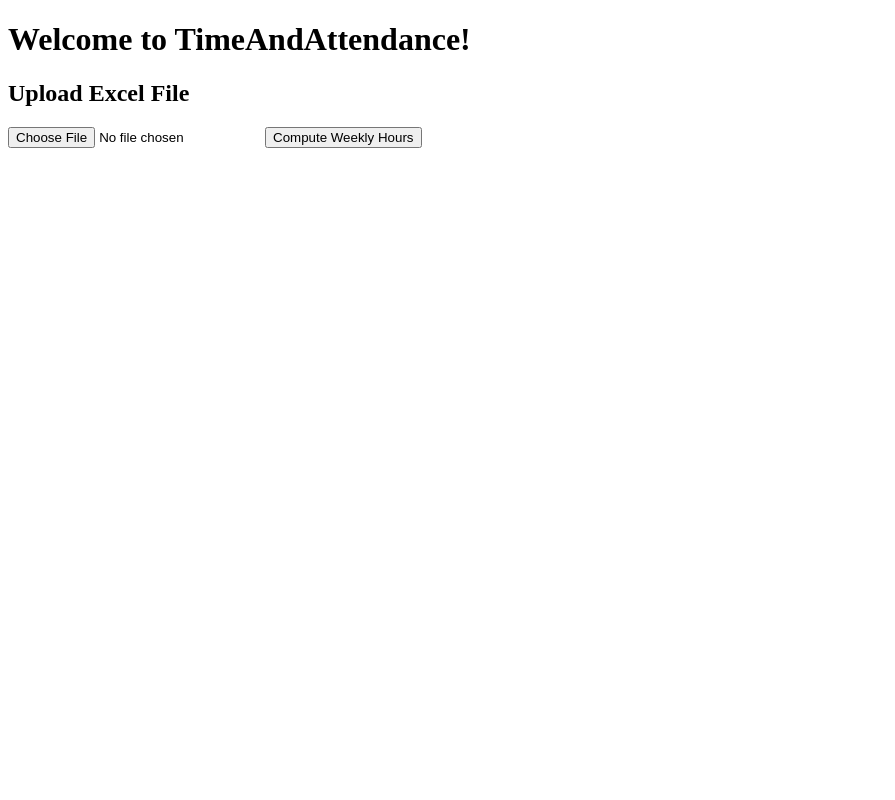
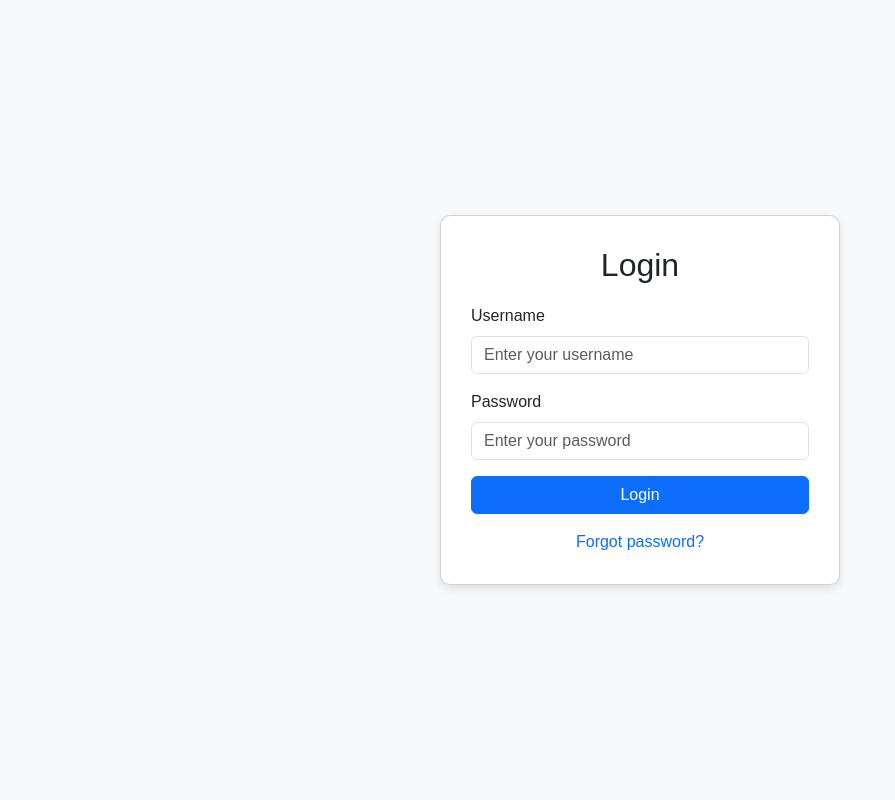
Before and after one commit to Pedro212000/attendance_python_django, a Django app: page / in a window 1280 px wide. Shown: the whole page, without its empty margins (0-895 px from the left). Run offline with Django 5.2, Linux system fonts and the light colour scheme; some libraries are stand-ins or nearby versions.

Commit message:
Added Log in function and page

```diff
--- a/TimeAndAttendace/urls.py
+++ b/TimeAndAttendace/urls.py
@@ -14,13 +14,14 @@ Including another URLconf
     1. Import the include() function: from django.urls import include, path
     2. Add a URL to urlpatterns:  path('blog/', include('blog.urls'))
 """
+from django.contrib.auth.views import LogoutView
 # from django.contrib import admin
 from django.urls import path
-from django.contrib import admin
-from django.urls import path
-from timeAndAttendaceManagement import views
+from timeAndAttendaceManagement.views import LoginView, HomeView
 
 urlpatterns = [
     # path('admin/', admin.site.urls),
-    path('', views.home, name='home'),
+    path('', LoginView.as_view(), name='login'),
+    path('home/', HomeView.as_view(), name='home'),
+    path('logout/', LogoutView.as_view(next_page='login'), name='logout'),
 ]
--- a/templates/timeAndAttendanceManagement/home.html
+++ b/templates/timeAndAttendanceManagement/home.html
@@ -1,24 +1,48 @@
 <!DOCTYPE html>
-<html>
+<html lang="en">
 <head>
-    <title>Landing Page</title>
+    <meta charset="UTF-8">
+    <meta name="viewport" content="width=device-width, initial-scale=1.0">
+    <title>TimeAndAttendance Dashboard</title>
+    <!-- Bootstrap CSS -->
+    <link href="https://cdn.jsdelivr.net/npm/bootstrap@5.3.2/dist/css/bootstrap.min.css" rel="stylesheet">
     <style>
+        body {
+            font-family: Arial, sans-serif;
+            background-color: #f8f9fa;
+            padding: 20px;
+        }
+        h1, h2 {
+            text-align: center;
+        }
+        .logout-form {
+            text-align: right;
+            margin-bottom: 20px;
+        }
+        .btn-logout {
+            background-color: #dc3545;
+            color: #fff;
+        }
+        .btn-logout:hover {
+            background-color: #c82333;
+        }
+        .file-section {
+            text-align: center;
+            margin-bottom: 20px;
+        }
         table {
             border-collapse: collapse;
             margin-top: 20px;
             width: 100%;
         }
-
         th, td {
             border: 1px solid #333;
             padding: 8px;
             text-align: left;
         }
-
         th {
-            background-color: #f2f2f2;
+            background-color: #e9ecef;
         }
-
         #jsonOutput {
             margin-top: 20px;
         }
@@ -27,14 +51,26 @@
 <body>
     <h1>Welcome to TimeAndAttendance!</h1>
 
+    <div class="logout-form">
+        <form action="{% url 'logout' %}" method="post">
+            {% csrf_token %}
+            <button type="submit" class="btn btn-logout">Logout</button>
+        </form>
+    </div>
+
+    <div class="file-section">
         <h2>Upload Excel File</h2>
-<input type="file" id="excelFile" accept=".xlsx,.xls">
-<button onclick="convertExcel()">Compute Weekly Hours</button>
+        <input type="file" id="excelFile" accept=".xlsx,.xls" class="form-control mb-2" style="max-width:300px; display:inline-block;">
+        <button onclick="convertExcel()" class="btn btn-primary">Compute Weekly Hours</button>
+    </div>
 
-<div id="jsonOutput"></div>
-
+    <div id="jsonOutput" class="table-responsive"></div>
 <!-- Include SheetJS library -->
 <script src="https://cdnjs.cloudflare.com/ajax/libs/xlsx/0.18.5/xlsx.full.min.js"></script>
+
+
+</body>
+</html>
 <script>
     function convertExcel() {
         const fileInput = document.getElementById('excelFile');
@@ -48,14 +84,14 @@ function convertExcel() {
         const file = fileInput.files[0];
         const reader = new FileReader();
 
-    reader.onload = function(e) {
+        reader.onload = function (e) {
             const data = new Uint8Array(e.target.result);
-        const workbook = XLSX.read(data, { type: 'array' });
+            const workbook = XLSX.read(data, {type: 'array'});
 
             const sheetName = workbook.SheetNames[0];
             const worksheet = workbook.Sheets[sheetName];
 
-        const jsonData = XLSX.utils.sheet_to_json(worksheet, { defval: "", raw: false });
+            const jsonData = XLSX.utils.sheet_to_json(worksheet, {defval: "", raw: false});
 
             if (jsonData.length === 0) {
                 outputDiv.innerHTML = "<p>No data found in the Excel file.</p>";
@@ -85,7 +121,7 @@ function convertExcel() {
             function decimalToHHMM(decimalHours) {
                 const hours = Math.floor(decimalHours);
                 const minutes = Math.round((decimalHours - hours) * 60);
-            return `${String(hours).padStart(2,'0')}:${String(minutes).padStart(2,'0')}`;
+                return `${String(hours).padStart(2, '0')}:${String(minutes).padStart(2, '0')}`;
             }
 
             // Group logs by employee + date
@@ -100,7 +136,7 @@ function convertExcel() {
                 if (!emp || !date || !time || !logtype) return;
 
                 const key = emp + '|' + date;
-            if (!workLogs[key]) workLogs[key] = { empnum: emp, name: name };
+                if (!workLogs[key]) workLogs[key] = {empnum: emp, name: name};
                 workLogs[key][logtype] = time;
             });
 
@@ -114,7 +150,7 @@ function convertExcel() {
                 if (!log['IN'] || !log['OUT']) continue;
 
                 const empKey = log.empnum + ' - ' + log.name;
-            if (!weeklyData[empKey]) weeklyData[empKey] = { regular: 0, ot: 0, undertime: 0 };
+                if (!weeklyData[empKey]) weeklyData[empKey] = {regular: 0, ot: 0, undertime: 0};
 
                 const inTime = hhmmToDecimal(log['IN']);
                 const outTime = hhmmToDecimal(log['OUT']);
@@ -161,7 +197,3 @@ function convertExcel() {
         reader.readAsArrayBuffer(file);
     }
 </script>
-
-
-</body>
-</html>
--- a/templates/timeAndAttendanceManagement/login_page.html
+++ b/templates/timeAndAttendanceManagement/login_page.html
@@ -0,0 +1,67 @@
+<!DOCTYPE html>
+<html lang="en">
+<head>
+    <meta charset="UTF-8">
+    <meta name="viewport" content="width=device-width, initial-scale=1.0">
+    <title>Login</title>
+    <!-- Bootstrap CSS -->
+    <link href="https://cdn.jsdelivr.net/npm/bootstrap@5.3.2/dist/css/bootstrap.min.css" rel="stylesheet">
+    <style>
+        body {
+            height: 100vh;
+            display: flex;
+            align-items: center;
+            justify-content: center;
+            font-family: Arial, sans-serif;
+            background-color: #f8f9fa; /* light neutral background */
+        }
+        .card {
+            border-radius: 10px;
+            padding: 30px;
+            width: 100%;
+            max-width: 400px;
+            background-color: #fff;
+            box-shadow: 0 4px 10px rgba(0,0,0,0.1);
+        }
+        .card h2 {
+            margin-bottom: 20px;
+            text-align: center;
+        }
+        .error-message {
+            color: red;
+            margin-bottom: 10px;
+            text-align: center;
+        }
+    </style>
+</head>
+<body>
+    <div class="card">
+        <h2>Login</h2>
+        {% if messages %}
+            {% for message in messages %}
+                <div class="error-message">{{ message }}</div>
+            {% endfor %}
+        {% endif %}
+        <form method="POST">
+            {% csrf_token %}
+            <div class="mb-3">
+                <label for="username" class="form-label">Username</label>
+                <input type="text" class="form-control" id="username" name="username" placeholder="Enter your username" required>
+            </div>
+            <div class="mb-3">
+                <label for="password" class="form-label">Password</label>
+                <input type="password" class="form-control" id="password" name="password" placeholder="Enter your password" required>
+            </div>
+            <div class="d-grid">
+                <button type="submit" class="btn btn-primary">Login</button>
+            </div>
+            <div class="mt-3 text-center">
+                <a href="#" class="text-decoration-none">Forgot password?</a>
+            </div>
+        </form>
+    </div>
+
+    <!-- Bootstrap JS -->
+    <script src="https://cdn.jsdelivr.net/npm/bootstrap@5.3.2/dist/js/bootstrap.bundle.min.js"></script>
+</body>
+</html>
--- a/timeAndAttendaceManagement/urls.py
+++ b/timeAndAttendaceManagement/urls.py
@@ -1,6 +1,7 @@
 from django.urls import path
-from . import views
+from .views import HomeView, LoginView
 
 urlpatterns = [
-    path('', views.home, name='home'),
+    path('home', HomeView.as_view(), name='home'),
+    path('login/', LoginView.as_view(), name='login'),
 ]
--- a/timeAndAttendaceManagement/views.py
+++ b/timeAndAttendaceManagement/views.py
@@ -1,4 +1,28 @@
-from django.shortcuts import render
+from django.shortcuts import render, redirect
+from django.contrib.auth import authenticate, login
+from django.contrib import messages
+from django.views import View
 
-def home(request):
-    return render(request, 'timeAndAttendanceManagement/home.html')
+class HomeView(View):
+    def get(self, request):
+        return render(request, 'timeAndAttendanceManagement/home.html')
+
+class LoginView(View):
+    template_name = 'timeAndAttendanceManagement/login_page.html'
+
+    def get(self, request):
+        return render(request, self.template_name)
+
+    def post(self, request):
+        username = request.POST.get('username')
+        password = request.POST.get('password')
+        user = authenticate(request, username=username, password=password)
+        if user is not None:
+            if user.is_superuser:  # Only allow superusers
+                login(request, user)
+                return redirect('home')
+            else:
+                messages.error(request, "Access denied. Only superusers can log in.")
+        else:
+            messages.error(request, "Invalid username or password")
+        return render(request, self.template_name)
```
Also changed, not shown: db.sqlite3. Lines whose indentation alone changed are shown as unchanged.
